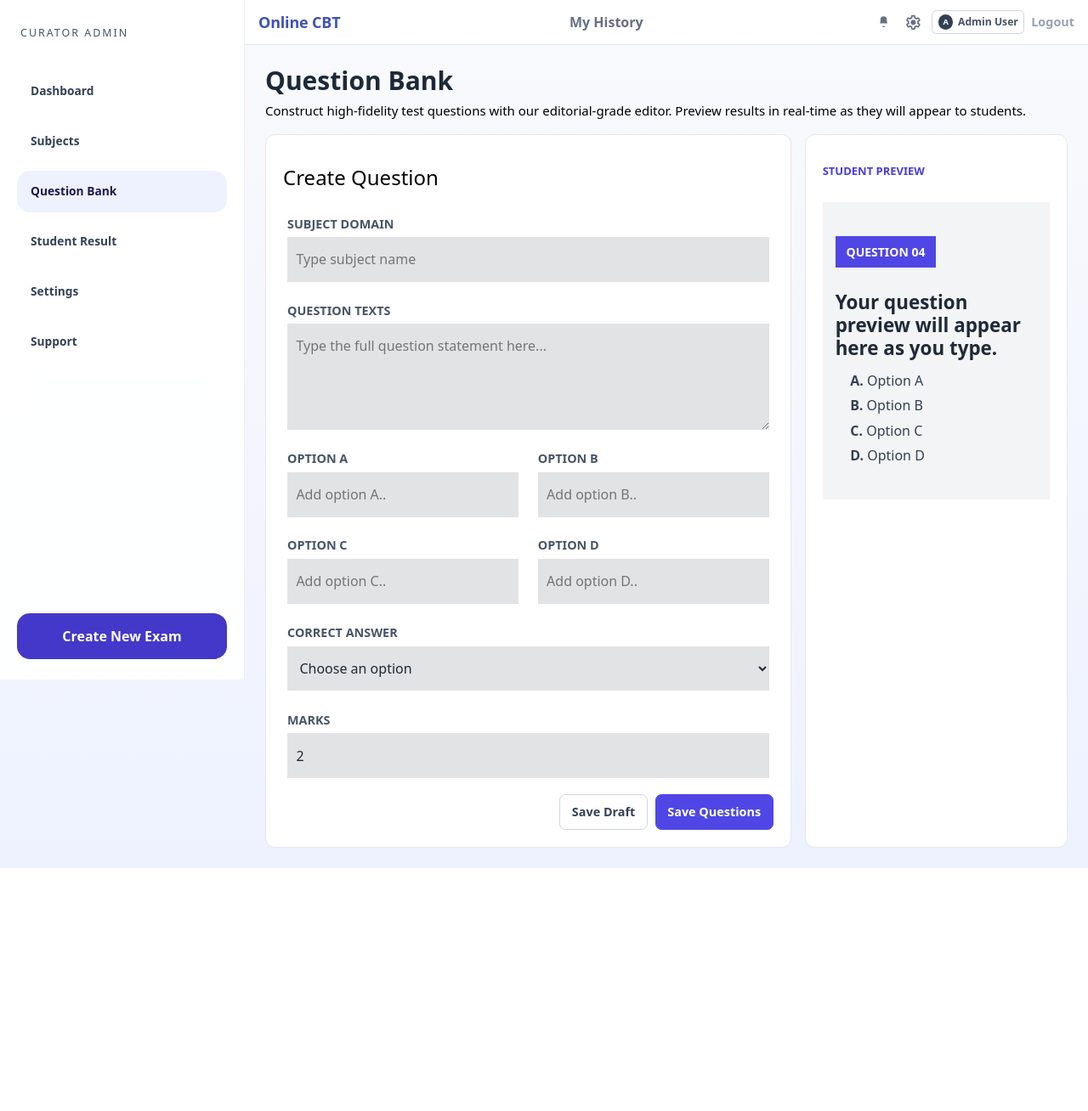
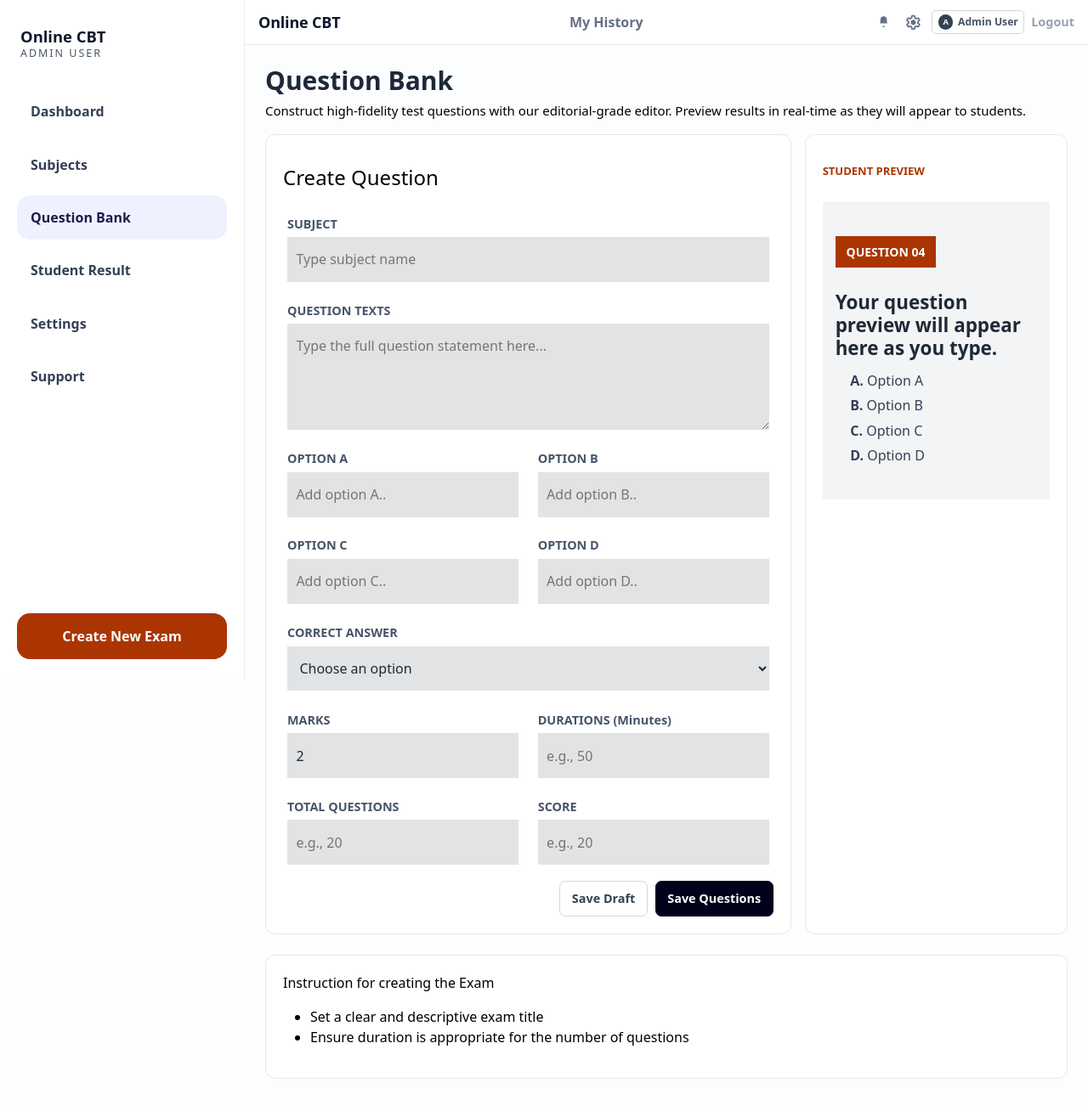
Before and after one commit to Joseph-fol/Online-CBT, a React (Vite) app in the folder FRONTEND/: page /admin/question-bank in a window 1280 px wide. Shown: the top 1308 px of the page at 85% size. Before the commit the page ends 1022 px from the top, so only its background shows below. Built offline with nearby package versions, Linux system fonts and the light colour scheme.

Commit message:
style: Update AdminDashboard, Sidebar, QuestionBank, and Navbar styles for improved UI consistency and readability

```diff
--- a/FRONTEND/src/admin/AdminDashboard.css
+++ b/FRONTEND/src/admin/AdminDashboard.css
@@ -1,6 +1,7 @@
 .admin-shell {
     min-height: 100vh;
-    background: linear-gradient(180deg, #f8fafc 0%, #eef2ff 100%);
+    /* background: linear-gradient(180deg, #f8fafc 0%, #eef2ff 100%); */
+    background-color: #fcfdff;
 }
 
 .admin-shell__content {
--- a/FRONTEND/src/admin/Sidebar.css
+++ b/FRONTEND/src/admin/Sidebar.css
@@ -51,14 +51,15 @@
     justify-content: flex-start;
     border-radius: 0.95rem;
     text-decoration: none;
-    transition: background-color 0.2s ease, color 0.2s ease;
+    /* transition: background-color 0.2s ease, color 0.2s ease; */
+
 }
 
 .admin-sidebar__link {
     padding: 0.9rem 1rem;
     color: #334155;
     font-weight: 600;
-    font-size: 0.86rem;
+    font-size: 1.0rem;
     background: transparent;
 }
 
@@ -72,13 +73,13 @@
     margin-top: auto;
     justify-content: center;
     padding: 0.95rem 1rem;
-    background: #4338ca;
+    background-color: #ab3500;
     color: #ffffff;
     font-weight: 700;
 }
 
 .admin-sidebar__cta:hover {
-    background: #3730a3;
+    background: #d86d3b;
     color: #ffffff;
 }
 
--- a/FRONTEND/src/admin/Sidebar.jsx
+++ b/FRONTEND/src/admin/Sidebar.jsx
@@ -16,15 +16,15 @@ const Sidebar = ({ isOpen = false, onNavigate }) => {
     <aside className={`admin-sidebar ${isOpen ? 'is-open' : ''}`}>
       <div className='admin-sidebar__brand'>
         <div>
-          <p className='admin-sidebar__eyebrow'>Curator Admin</p>
-          <h1 className='admin-sidebar__title'></h1>
+          <h1 className='admin-sidebar__title'>Online CBT</h1>
+          <p className='admin-sidebar__eyebrow'>Admin User</p>
         </div>
       </div>
 
       <nav className='admin-sidebar__nav' aria-label='Admin sidebar navigation'>
         {navItems.map((item) => (
           <NavLink key={item.to} to={item.to} end={item.end} className={({ isActive }) => `admin-sidebar__link ${isActive ? 'is-active' : ''}`
-            } onClick={onNavigate} >
+          } onClick={onNavigate} >
             {item.label}
           </NavLink>
         ))}
--- a/FRONTEND/src/admin/pages/QuestionBank.css
+++ b/FRONTEND/src/admin/pages/QuestionBank.css
@@ -54,7 +54,7 @@
     font-size: 13px;
     padding: 15px 0;
     font-weight: 700;
-    color: #473cdd;
+    color: #ab3500;
 }
 
 .question-bank__form {
@@ -133,9 +133,16 @@
 }
 
 .question-bank__button--primary {
-    background: #4f46e5;
+    background: #02011a;
     color: #ffffff;
-    border-color: #4f46e5;
+    border-color: #02011a;
+}
+
+.question-bank__button--primary:hover{
+    background-color: #ab3500;
+    border-color: #ab3500;
+    transition: 0.5s ease-in-out;
+
 }
 
 .question-bank__preview {
@@ -147,7 +154,7 @@
 }
 
 .question-bank_question-number{
-    background: #4f46e5;
+    background: #ab3500;
     font-size: 14px;
 }
 
@@ -203,6 +210,13 @@
     font-weight: 600;
 }
 
+.instruction_display {
+    border: 1px solid #e4e7ec;
+    border-radius: 0.7rem;
+    background: #ffffff;
+    padding: 20px;
+}
+
 @media (max-width: 992px) {
     .question-bank__grid {
         grid-template-columns: 1fr;
--- a/FRONTEND/src/admin/pages/QuestionBank.jsx
+++ b/FRONTEND/src/admin/pages/QuestionBank.jsx
@@ -15,6 +15,9 @@ const QuestionBank = () => {
       optionC: '',
       optionD: '',
       correctAnswer: '',
+      duration: "",
+      totalQuestion: "",
+      score: ""
     },
 
     onSubmit: (value, { resetForm }) => {
@@ -30,9 +33,16 @@ const QuestionBank = () => {
       optionC: yup.string().required("Option C is required"),
       optionD: yup.string().required("Option D is required"),
       marks: yup.string().required("Mark for grading is required"),
+      duration: yup.string().required("Duration for grading is required"),
+      totalQuestion: yup.string().required("Total Question is required"),
+      score: yup.string().required("Score for grading is required"),
       correctAnswer: yup.string().required("Correct Answer is required"),
     })
   })
+
+  const displayDraft = () => {
+    alert("Successfully saved as draft")
+  }
 
   const selectedAnswerText = useMemo(() => {
     const optionMap = {
@@ -67,7 +77,7 @@ const QuestionBank = () => {
           <form className='question-bank__form' onSubmit={formik.handleSubmit}>
             <div className='question-bank__field-grid'>
               <label className='question-bank__field'>
-                <span>SUBJECT DOMAIN </span>
+                <span>SUBJECT</span>
                 <input
                   type='text'
                   name='subject'
@@ -138,6 +148,7 @@ const QuestionBank = () => {
               </label>
             </div>
 
+            <div className='question-bank__options'>
               <label className='question-bank__field'>
                 <span>MARKS</span>
                 <input type='number' min='1' name='marks' value={formik.values.marks} onChange={formik.handleChange} onBlur={formik.handleBlur}
@@ -145,12 +156,31 @@ const QuestionBank = () => {
                 {formik.touched.marks ? <p className='text-danger'>{formik.errors.marks}</p> : ""}
               </label>
 
+              <label className='question-bank__field'>
+                <span>DURATIONS (Minutes)</span>
+                <input type='number' min='1' name='duration' value={formik.values.duration} placeholder='e.g., 50' onChange={formik.handleChange} onBlur={formik.handleBlur}
+                />
+                {formik.touched.duration ? <p className='text-danger'>{formik.errors.duration}</p> : ""}
+              </label>
+
+              <label className='question-bank__field'>
+                <span>TOTAL QUESTIONS</span>
+                <input type='number' min='1' name='totalQuestion' placeholder='e.g., 20' value={formik.values.totalQuestion} onChange={formik.handleChange} onBlur={formik.handleBlur} />
+                {formik.touched.totalQuestion ? <p className='text-danger'>{formik.errors.totalQuestion}</p> : ""}
+              </label>
+
+              <label className='question-bank__field'>
+                <span>SCORE</span>
+                <input type='number' min='1' name='score' placeholder='e.g., 20' value={formik.values.score} onChange={formik.handleChange} onBlur={formik.handleBlur} />
+                {formik.touched.score ? <p className='text-danger'>{formik.errors.score}</p> : ""}
+              </label>
+            </div>
+
             <div className='question-bank__actions'>
-              <button type='button' className='question-bank__button question-bank__button--muted'>Save Draft</button>
+              <button type='button' className='question-bank__button question-bank__button--muted' onClick={displayDraft}>Save Draft</button>
               <button type='submit' className='question-bank__button question-bank__button--primary'>Save Questions</button>
             </div>
           </form>
-
         </article>
 
         <aside className='question-bank__panel question-bank__panel--compact'>
@@ -180,6 +210,14 @@ const QuestionBank = () => {
           </div>
         </aside>
       </div>
+
+      <div className='instruction_display my-4'>
+        <p className='fw-medium'>Instruction for creating the Exam</p>
+        <ul>
+          <li>Set a clear and descriptive exam title</li>
+          <li>Ensure duration is appropriate for the number of questions</li>
+        </ul>
+      </div>
     </section>
   )
 }
--- a/FRONTEND/src/component/Navbar.css
+++ b/FRONTEND/src/component/Navbar.css
@@ -41,7 +41,7 @@
 
 .admin-navbar__brand {
     margin: 0;
-    color: #3f51b5;
+    color: #0f172b;
     text-decoration: none;
     font-size: 18px;
     font-weight: 700;
```
Lines whose indentation alone changed are shown as unchanged.
